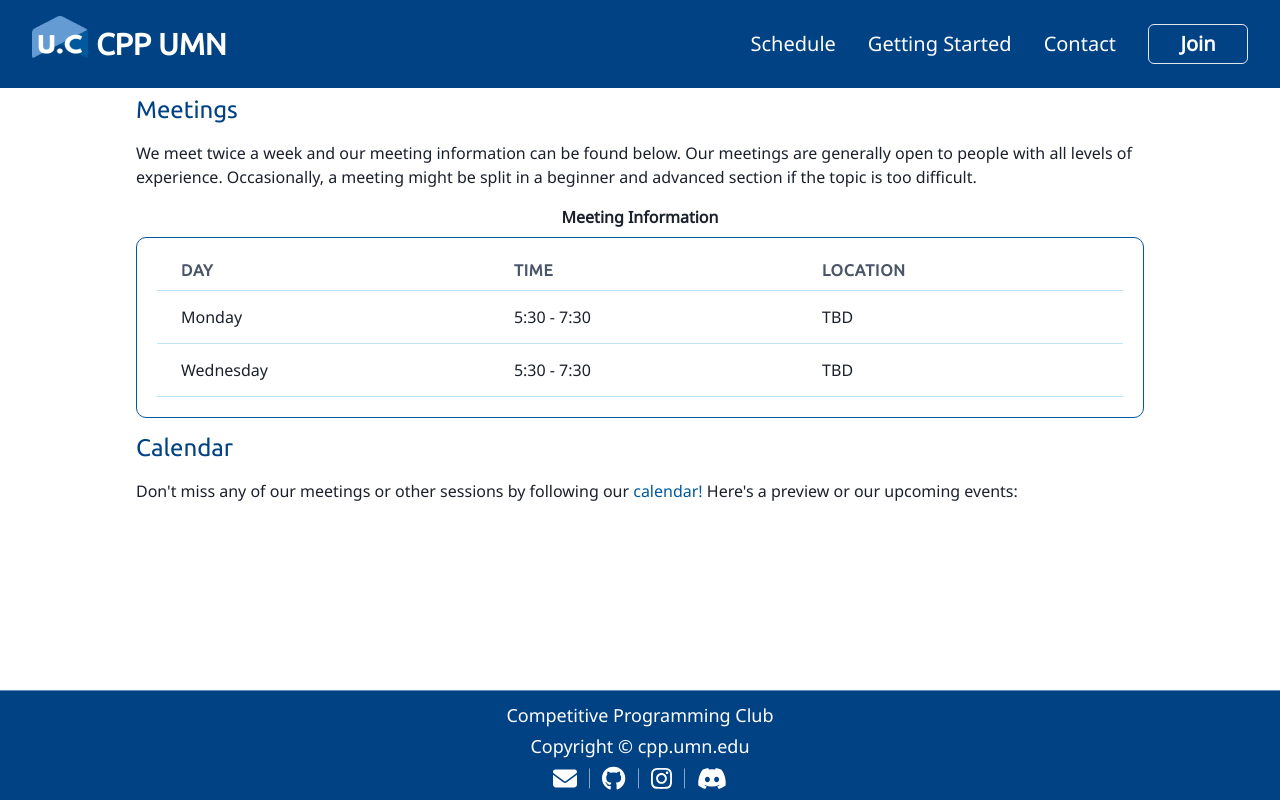
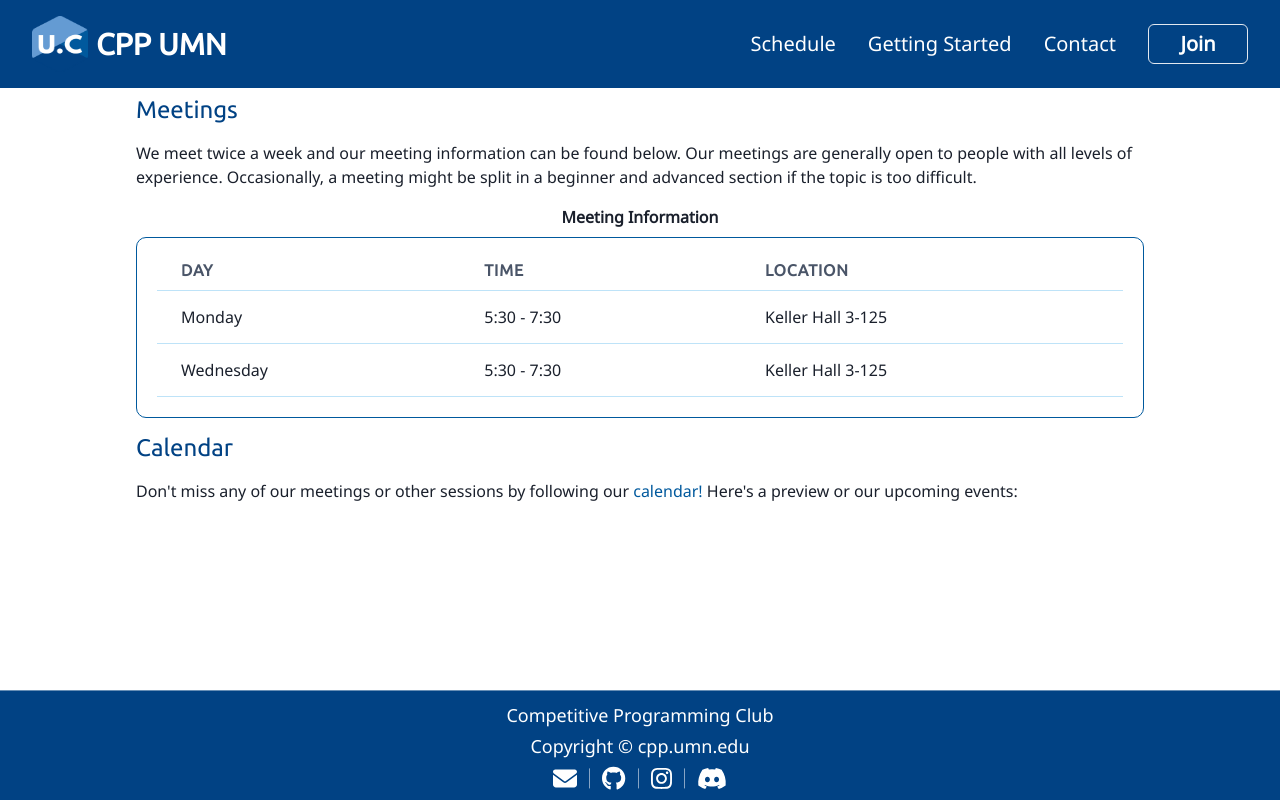
Before and after one commit to cppumn/website, a React (Create React App) app in the folder cpp-website/: page /schedule in a window 1280 px wide. Built offline with nearby package versions, Linux system fonts and the light colour scheme; no server answers.

Commit message:
added meeting locations

```diff
--- a/cpp-website/src/components/MeetingsTable.tsx
+++ b/cpp-website/src/components/MeetingsTable.tsx
@@ -19,12 +19,12 @@ const MeetingsTable = () => {
               <Tr>
                 <Td> Monday </Td>
                 <Td> 5:30 - 7:30 </Td>
-                <Td> TBD </Td>
+                <Td> Keller Hall 3-125 </Td>
               </Tr>
               <Tr borderBottom="0px">
                 <Td> Wednesday </Td>
                 <Td> 5:30 - 7:30 </Td>
-                <Td> TBD </Td>
+                <Td> Keller Hall 3-125 </Td>
               </Tr>
             </Tbody>
           </Table>
```
